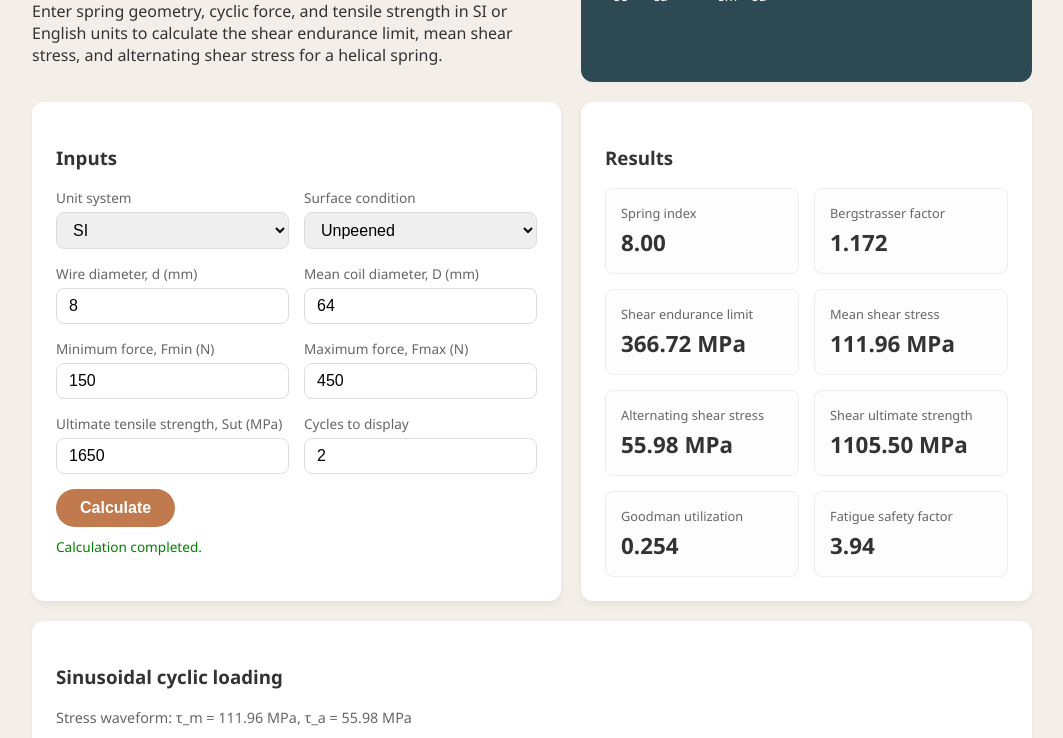
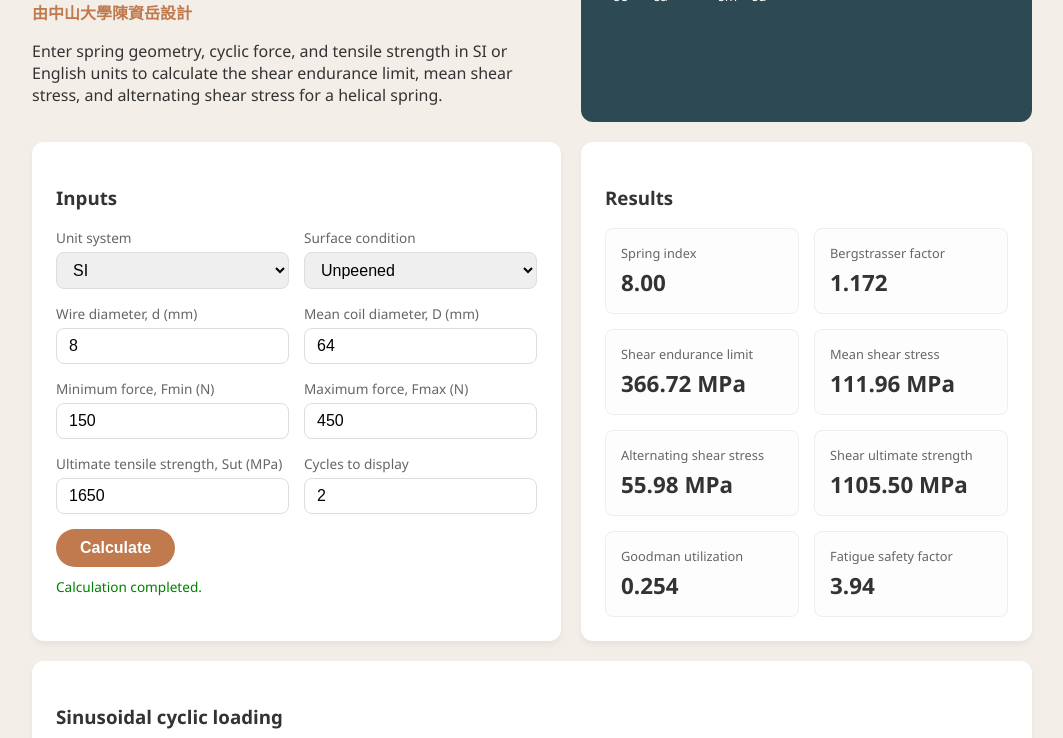
Before and after one commit to M0un4a1n/spring-fatigue, a plain HTML site: page index.html in a window 1280 px wide. Shown: the part 262-1000 px from the top of the page, without its empty margins (108-1171 px from the left). Drawn offline with nearby package versions, Linux system fonts and the light colour scheme.

Commit message:
Update index.html

```diff
--- a/index.html
+++ b/index.html
@@ -34,6 +34,11 @@
             font-family: Georgia, serif;
             font-size: 2.5rem;
             margin-bottom: 0.5rem;
+        }
+        .designer-credit {
+            color: var(--accent-color);
+            font-size: 1rem;
+            font-weight: bold;
         }
         .card {
             background-color: var(--card-bg);
@@ -93,7 +98,8 @@
 <div class="container">
     <div class="header-section">
         <span style="color: var(--accent-color); font-weight: bold; font-size: 0.8rem; text-transform: uppercase;">Spring's Education</span>
-        <h1>Helical spring fatigue calculator with Zimmerli data</h1>
+       <h1>Helical spring fatigue calculator with Zimmerli data</h1>
+<p class="designer-credit">由中山大學陳資岳設計</p>
         <p>Enter spring geometry, cyclic force, and tensile strength in SI or English units to calculate the shear endurance limit, mean shear stress, and alternating shear stress for a helical spring.</p>
     </div>
 
```
